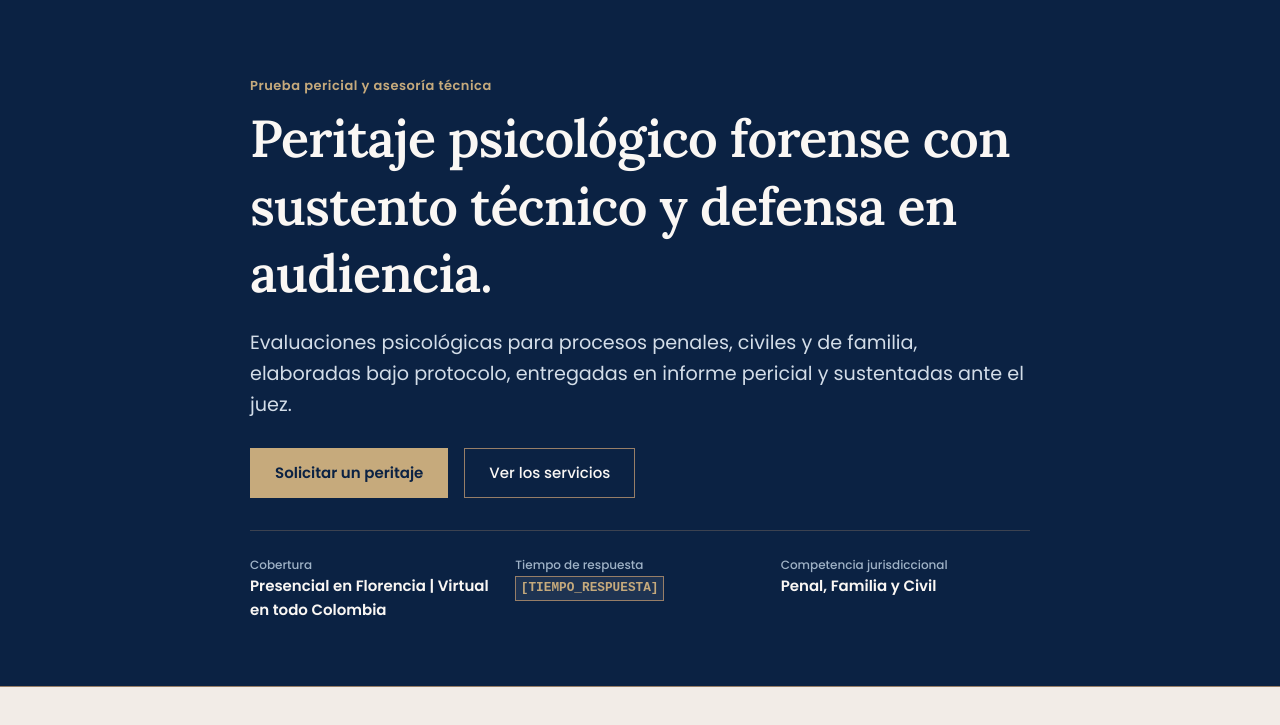
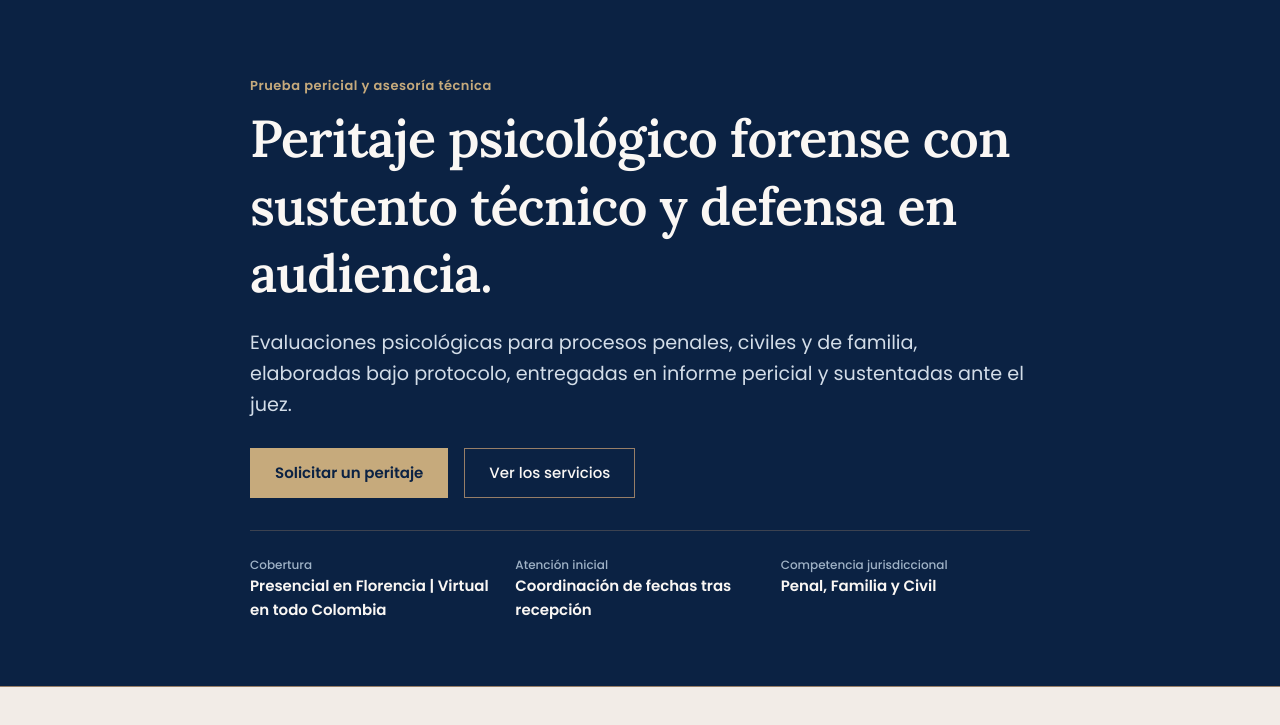
Before and after one commit to Silvana-Medina/peritaje-psicologico-forense, a plain HTML site: page index.html in a window 1280 px wide. Shown: the part 75-800 px from the top of the page. Drawn offline with Linux system fonts and the light colour scheme.

Commit message:
style: update initial contact response in hero section

```diff
--- a/index.html
+++ b/index.html
@@ -156,8 +156,8 @@
             <span class="meta-value">Presencial en Florencia | Virtual en todo Colombia</span>
           </div>
           <div class="meta-item">
-            <span class="meta-label">Tiempo de respuesta</span>
-            <span class="meta-value"><span class="pending-placeholder">[TIEMPO_RESPUESTA]</span></span>
+            <span class="meta-label">Atención inicial</span>
+            <span class="meta-value">Coordinación de fechas tras recepción</span>
           </div>
           <div class="meta-item">
             <span class="meta-label">Competencia jurisdiccional</span>
```
Also changed, not shown: 1 other file.
